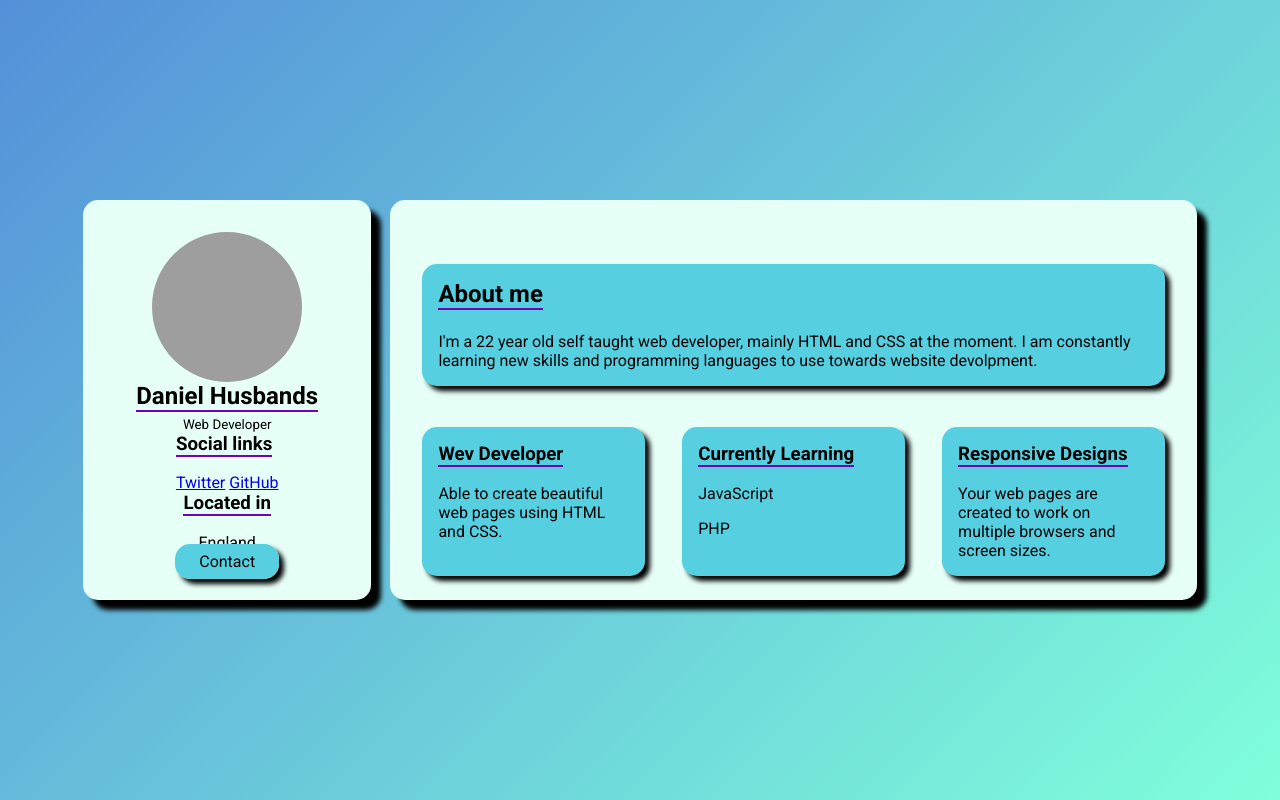
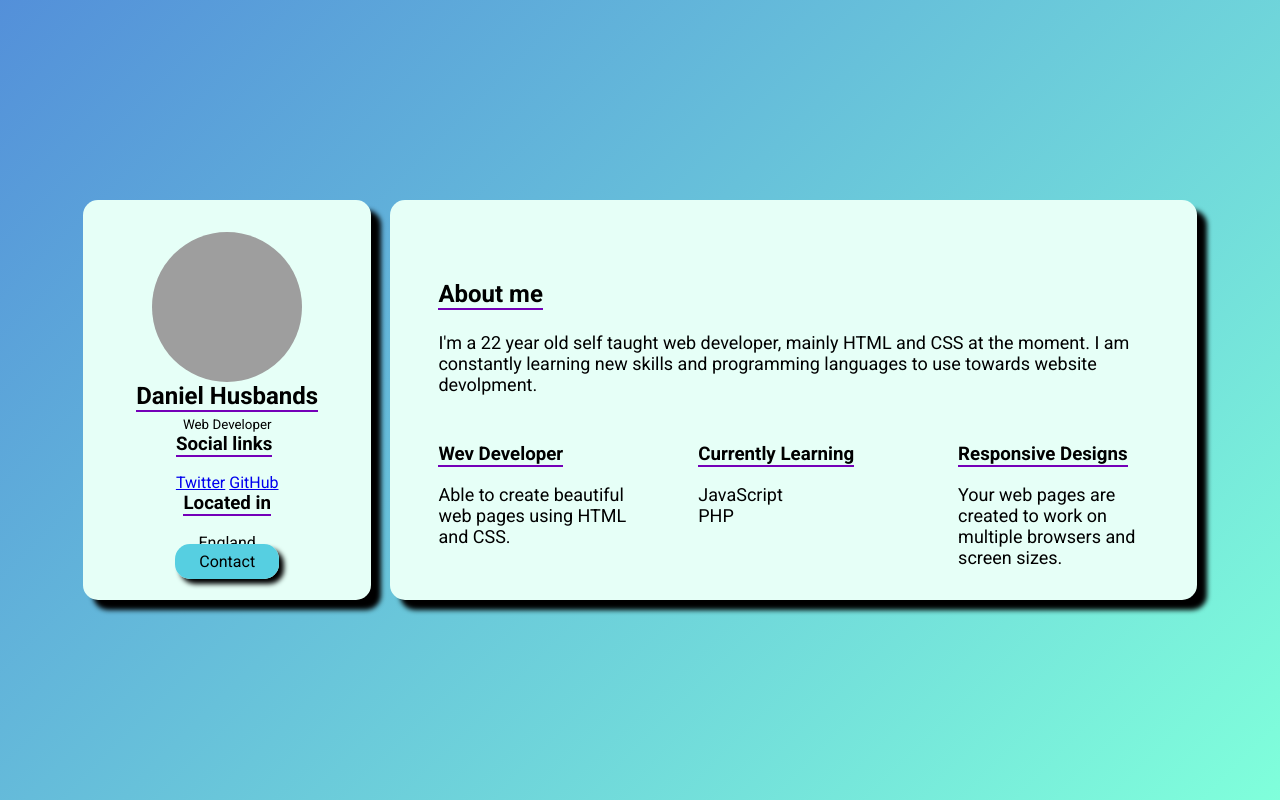
Before and after one commit to itsToko/itsToko.github.io, a PHP site: page / in a window 1280 px wide. Run offline with PHP 8.4, Linux system fonts and the light colour scheme; grey boxes are pictures that could not be loaded.

Commit message:
Styling changes

```diff
--- a/style/main.css
+++ b/style/main.css
@@ -51,6 +51,10 @@ body {
     box-shadow: 10px 10px 5px black;
 }
 
+.col:nth-child(2) p,
+.col:nth-child(2) li {
+    font-size: 1.125rem;
+}
 
 
 /* ----- Page Styling ----- */
@@ -99,7 +103,7 @@ body {
 
 .email_btn a:hover {
     cursor: pointer;
-    background-color: var(--clr-primary-900);
+    background-color: var(--clr-primary-700);
     color: var(--clr-primary-100);
     transition: background-color 250ms, color 250ms linear 100ms;
 }
@@ -115,9 +119,6 @@ body {
 
 .col:nth-child(2) .about__title {
     padding: 1em;
-    border-radius: 15px;
-    background-color: var(--clr-primary-500);
-    box-shadow: 5px 5px 5px black;
 }
 
 .col:nth-child(2) .col__about {
@@ -131,17 +132,11 @@ body {
 .col:nth-child(2) .col__item {
     padding: 1em;
     border-radius: 15px;
-    background-color: var(--clr-primary-500);
     width: 30%;
-    box-shadow: 5px 5px 5px black;
 }
 
 .col:nth-child(2) .col__item ul {
     list-style: none;
-}
-
-.col:nth-child(2) .col__item li + li {
-    margin-top: 1em;
 }
 
 .title {
@@ -151,10 +146,6 @@ body {
 }
 
 /* ----- Psuedo element styling -----*/
-.col__item:hover {
-    transform: translate(-5px,-5px);
-    box-shadow: 10px 10px 5px black;
-}
 
 .title::after {
     content: '';
```
